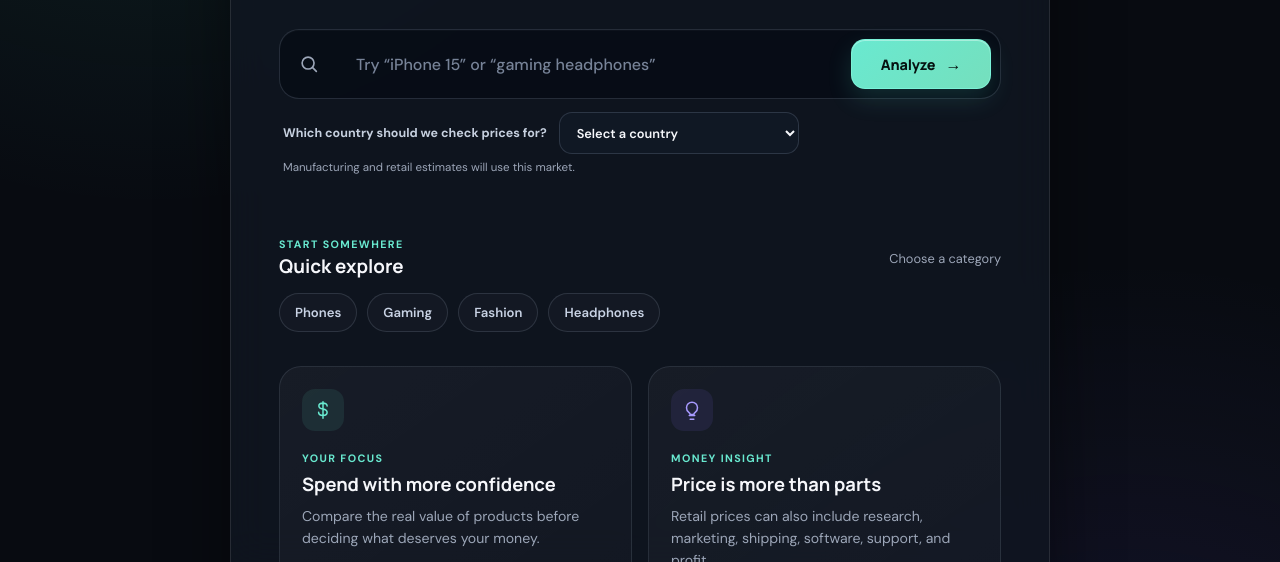
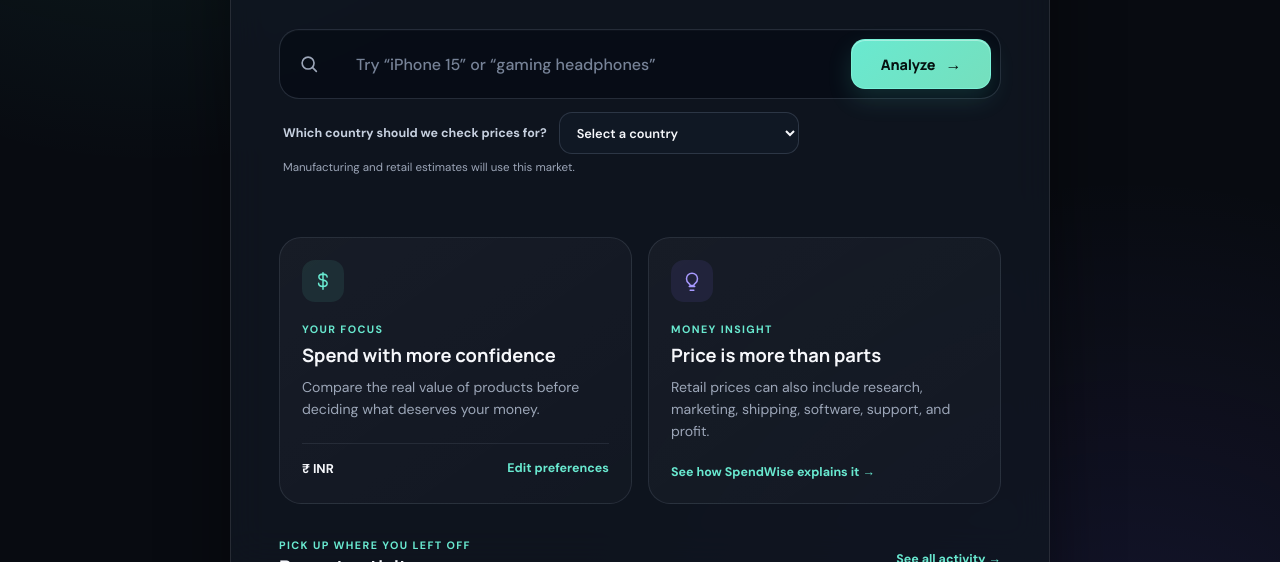
Before and after one commit to AvyuktProCoder/spendwise-app, a plain HTML site: page home.html in a window 1280 px wide. Shown: the part 538-1100 px from the top of the page. Drawn offline with Linux system fonts and the light colour scheme.

Commit message:
Remove Quick explore from dashboard

```diff
--- a/home.html
+++ b/home.html
@@ -11,7 +11,7 @@
     <link rel="preconnect" href="https://fonts.googleapis.com" />
     <link rel="preconnect" href="https://fonts.gstatic.com" crossorigin />
     <link href="https://fonts.googleapis.com/css2?family=DM+Sans:wght@400;500;600;700&family=Manrope:wght@500;600;700;800&display=swap" rel="stylesheet" />
-    <link rel="stylesheet" href="styles.css?v=13" />
+    <link rel="stylesheet" href="styles.css?v=14" />
   </head>
   <body class="dashboard-page">
     <main class="app-shell dashboard-shell">
@@ -61,14 +61,6 @@
           <p class="search-status" id="search-status" aria-live="polite"></p>
         </form>
 
-        <section class="quick-section" aria-labelledby="quick-title">
-          <div class="section-heading">
-            <div><p class="section-kicker">START SOMEWHERE</p><h2 id="quick-title">Quick explore</h2></div>
-            <span>Choose a category</span>
-          </div>
-          <div class="interest-chips" id="interest-chips" aria-label="Suggested product categories"></div>
-        </section>
-
         <div class="dashboard-grid">
           <article class="dashboard-panel focus-panel">
             <div class="panel-icon mint-icon" aria-hidden="true">
@@ -111,7 +103,7 @@
       </section>
     </main>
     <script src="activity-store.js"></script>
-    <script src="home.js?v=2"></script>
+    <script src="home.js?v=3"></script>
       <script src="pwa.js" defer></script>
   </body>
 </html>
--- a/home.js
+++ b/home.js
@@ -2,7 +2,6 @@
 const productInput = document.querySelector("#product-query");
 const countryInput = document.querySelector("#search-country");
 const searchStatus = document.querySelector("#search-status");
-const chipContainer = document.querySelector("#interest-chips");
 const profileSummary = document.querySelector("#profile-summary");
 const goalTitle = document.querySelector("#goal-title");
 const goalCopy = document.querySelector("#goal-copy");
@@ -10,7 +9,6 @@
 const recentCard = document.querySelector("#recent-card");
 const recentAction = document.querySelector("#recent-action");
 
-const defaultCategories = ["Phones", "Gaming", "Fashion", "Headphones"];
 const currencyDetails = { INR: "₹ INR", USD: "$ USD", EUR: "€ EUR", GBP: "£ GBP" };
 const goalDetails = {
   understand: { title: "Understand what you are paying for", copy: "Break prices into parts, services, and brand costs before deciding what feels fair." },
@@ -33,21 +31,6 @@
 goalCopy.textContent = selectedGoal.copy;
 currencyCopy.textContent = selectedCurrency;
 profileSummary.textContent = `${selectedGoal.title} · ${profile.currency || "INR"}`;
-
-const savedInterests = Array.isArray(profile.interests) ? profile.interests : [];
-const categories = [...new Set([...savedInterests, ...defaultCategories])].slice(0, 4);
-categories.forEach((category) => {
-  const chip = document.createElement("button");
-  chip.className = "interest-chip";
-  chip.type = "button";
-  chip.textContent = category;
-  chip.addEventListener("click", () => {
-    productInput.value = category;
-    productInput.focus();
-    searchStatus.textContent = `Try entering a specific ${category.toLowerCase()} product.`;
-  });
-  chipContainer.appendChild(chip);
-});
 
 function renderRecentActivity(item) {
   if (!item || !item.product) return;
--- a/styles.css
+++ b/styles.css
@@ -824,7 +824,7 @@
 .search-button:active { transform: translateY(0); }
 .search-button:focus-visible { outline: 3px solid rgba(105, 233, 208, 0.25); outline-offset: 3px; }
 .search-status { min-height: 20px; margin: 8px 4px 0; color: var(--muted); font-size: 0.78rem; }
-.quick-section, .recent-section { margin-top: 34px; }
+.recent-section { margin-top: 34px; }
 .section-heading { gap: 16px; margin-bottom: 14px; }
 .section-heading h2 { margin: 2px 0 0; font: 700 1.18rem "Manrope", sans-serif; color: var(--text); }
 
@@ -835,22 +835,6 @@
   font-weight: 800;
   letter-spacing: 0.13em;
 }
-
-.section-heading > span { color: var(--muted); font-size: 0.8rem; }
-.interest-chips { display: flex; flex-wrap: wrap; gap: 10px; }
-
-.interest-chip {
-  padding: 10px 15px;
-  border: 1px solid rgba(173, 189, 216, 0.16);
-  border-radius: 999px;
-  color: #c8d2e4;
-  background: rgba(255, 255, 255, 0.025);
-  font: 600 0.82rem "DM Sans", sans-serif;
-  cursor: pointer;
-  transition: color 180ms ease, border-color 180ms ease, background 180ms ease;
-}
-
-.interest-chip:hover { color: var(--accent); border-color: rgba(105, 233, 208, 0.35); background: rgba(105, 233, 208, 0.07); }
 
 .dashboard-grid {
   display: grid;
@@ -1010,7 +994,6 @@
 @media (max-width: 430px) {
   .home-card { padding: 24px 20px; }
   .dashboard-topbar { margin-bottom: 42px; }
-  .section-heading > span { display: none; }
 }
 
 /* Signed-in profile */
--- a/sw.js
+++ b/sw.js
@@ -1,4 +1,4 @@
-const CACHE_NAME = "spendwise-shell-v11";
+const CACHE_NAME = "spendwise-shell-v12";
 const APP_FILES = [
   "./",
   "./index.html",
```
